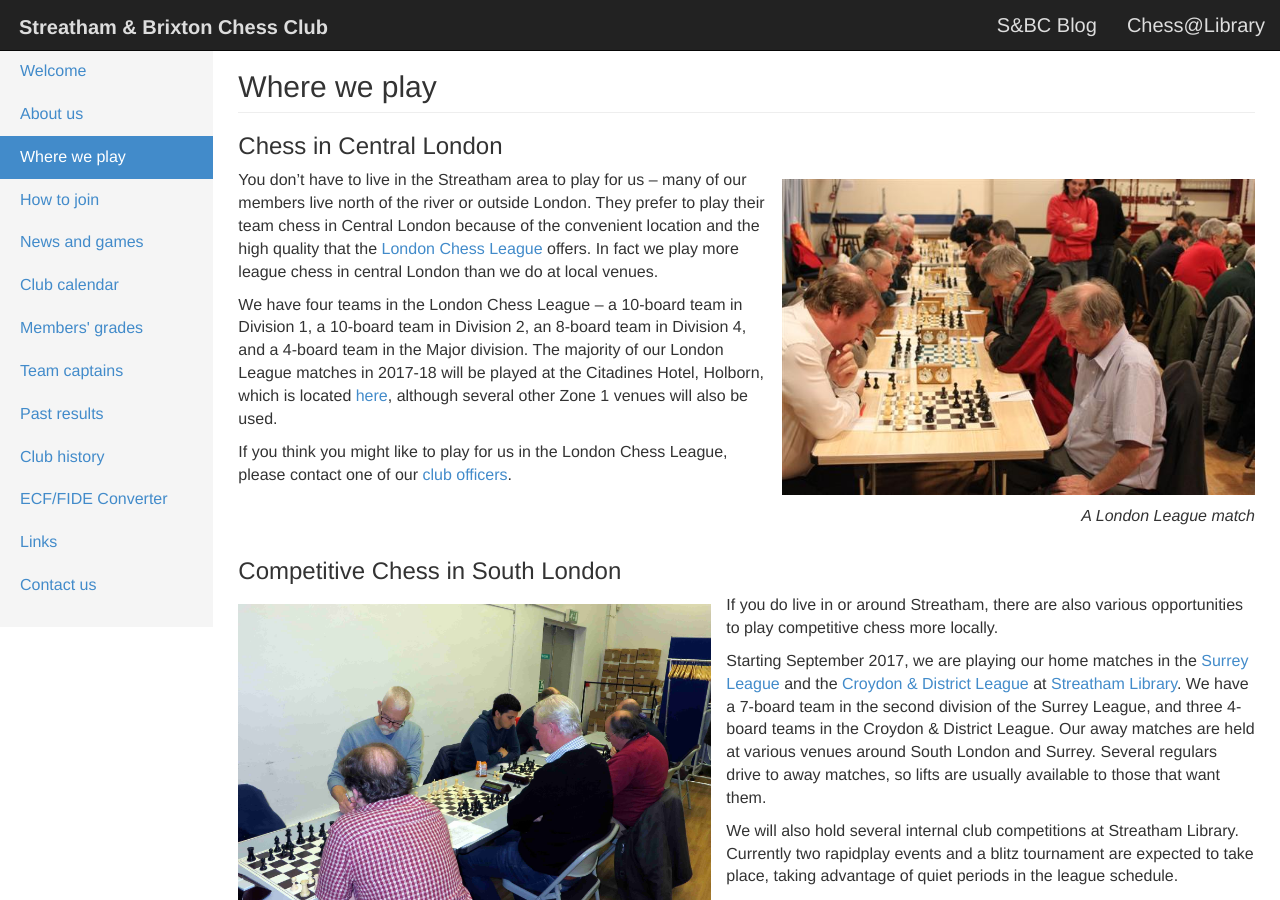
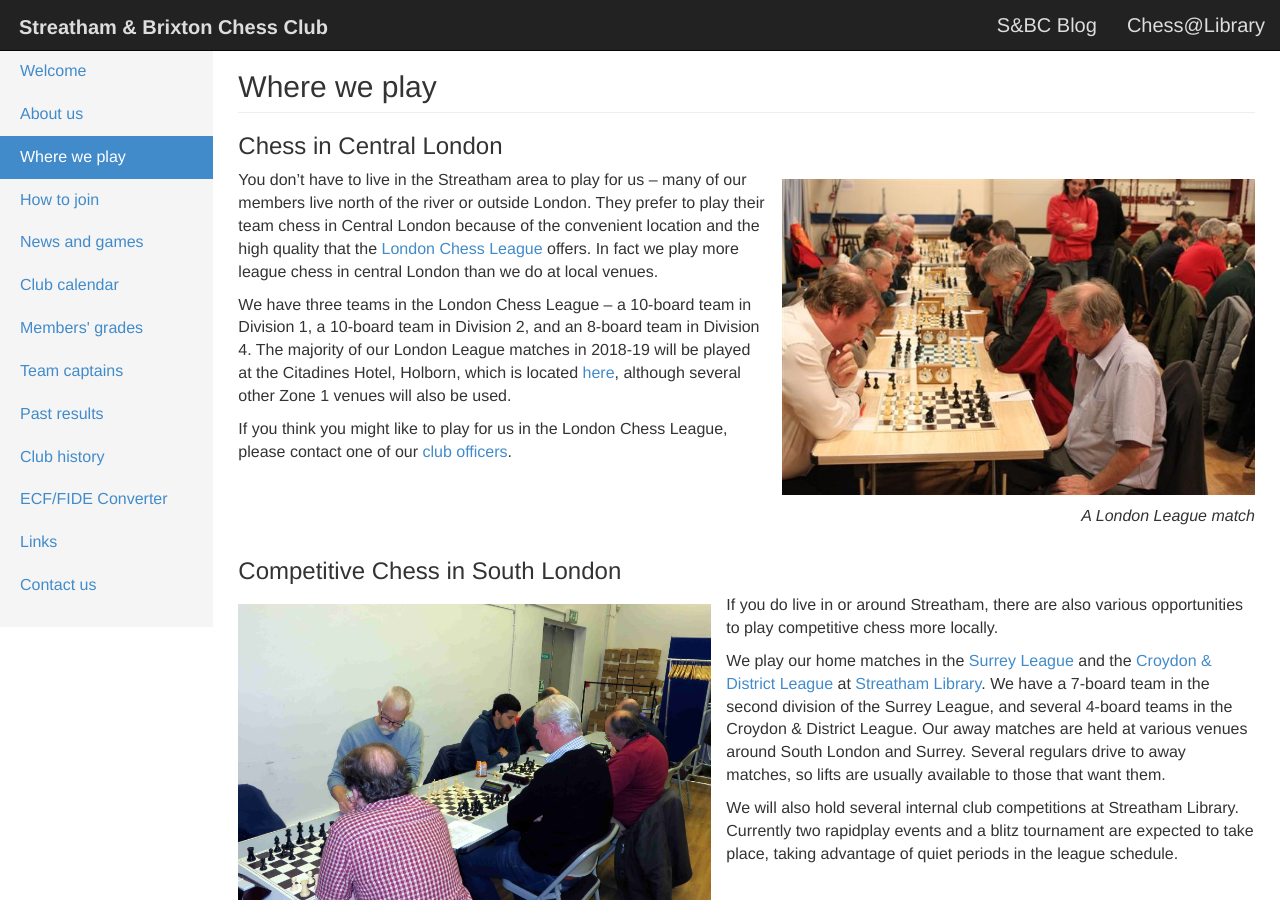
Before and after one commit to streathamchess/streathamchess.github.io, a Jekyll site: the page built from about/venues.md, in a window 1280 px wide and 900 px high. Built offline with Jekyll 4.4.1, drawn with Linux system fonts in a browser that asks for light colours.

Commit message:
Update venues.md
Brought up to date with new season info.

```diff
--- a/about/venues.md
+++ b/about/venues.md
@@ -15,8 +15,8 @@ You don’t have to live in the Streatham area to play for us – many of our me
 London. They prefer to play their team chess in Central London because of the convenient location and the high quality
 that the [London Chess League](http://www.londonchess.org.uk/main.php) offers. In fact we play more league chess in central London than we do at local venues.
 
-We have four teams in the London Chess League – a 10-board team in Division 1, a 10-board team in Division 2,
-an 8-board team in Division 4, and a 4-board team in the Major division. The majority of our London League matches in 2017-18 will be played at the Citadines Hotel, Holborn, which is located [here](https://www.google.co.uk/maps/place/Citadines+Holborn-Covent+Garden+London/@51.5182942,-0.1206973,17z/data=!4m13!1m7!3m6!1s0x48761b3597627687:0x97304b6330a0a89d!2sHigh+Holborn,+London+WC1V+6LF!3b1!8m2!3d51.5182874!4d-0.1187017!3m4!1s0x0:0xd4a983d961c3e6e5!8m2!3d51.5178531!4d-0.1185583?hl=en), although several other Zone 1 venues will also be used.
+We have three teams in the London Chess League – a 10-board team in Division 1, a 10-board team in Division 2,
+and an 8-board team in Division 4. The majority of our London League matches in 2018-19 will be played at the Citadines Hotel, Holborn, which is located [here](https://www.google.co.uk/maps/place/Citadines+Holborn-Covent+Garden+London/@51.5182942,-0.1206973,17z/data=!4m13!1m7!3m6!1s0x48761b3597627687:0x97304b6330a0a89d!2sHigh+Holborn,+London+WC1V+6LF!3b1!8m2!3d51.5182874!4d-0.1187017!3m4!1s0x0:0xd4a983d961c3e6e5!8m2!3d51.5178531!4d-0.1185583?hl=en), although several other Zone 1 venues will also be used.
 
 If you think you might like to play for us in the London Chess League, please contact one of our [club officers](/contact.html).
 
@@ -31,9 +31,9 @@ If you think you might like to play for us in the London Chess League, please co
 
 If you do live in or around Streatham, there are also various opportunities to play competitive chess more locally.
 
-Starting September 2017, we are playing our home matches in the [Surrey League](http://www.scca.co.uk/) and the
+We play our home matches in the [Surrey League](http://www.scca.co.uk/) and the
 [Croydon & District League](http://www.croydonchessleague.org.uk/) at [Streatham Library](https://www.google.co.uk/maps/place/London+SW16+1PN/@51.4317243,-0.1291294,17z/data=!3m1!4b1!4m2!3m1!1s0x487604280906fd47:0xa10f28b2b86f41a0). We have a 7-board team in
-the second division of the Surrey League, and three 4-board teams in the Croydon & District League. Our away matches are held at various venues around South London and Surrey. Several regulars drive to away matches, so lifts are usually available to those that want them.
+the second division of the Surrey League, and several 4-board teams in the Croydon & District League. Our away matches are held at various venues around South London and Surrey. Several regulars drive to away matches, so lifts are usually available to those that want them.
 
 We will also hold  several internal club competitions at Streatham Library. Currently two rapidplay events and a blitz tournament are expected to take place, taking advantage of quiet periods in the league schedule.
 
```
